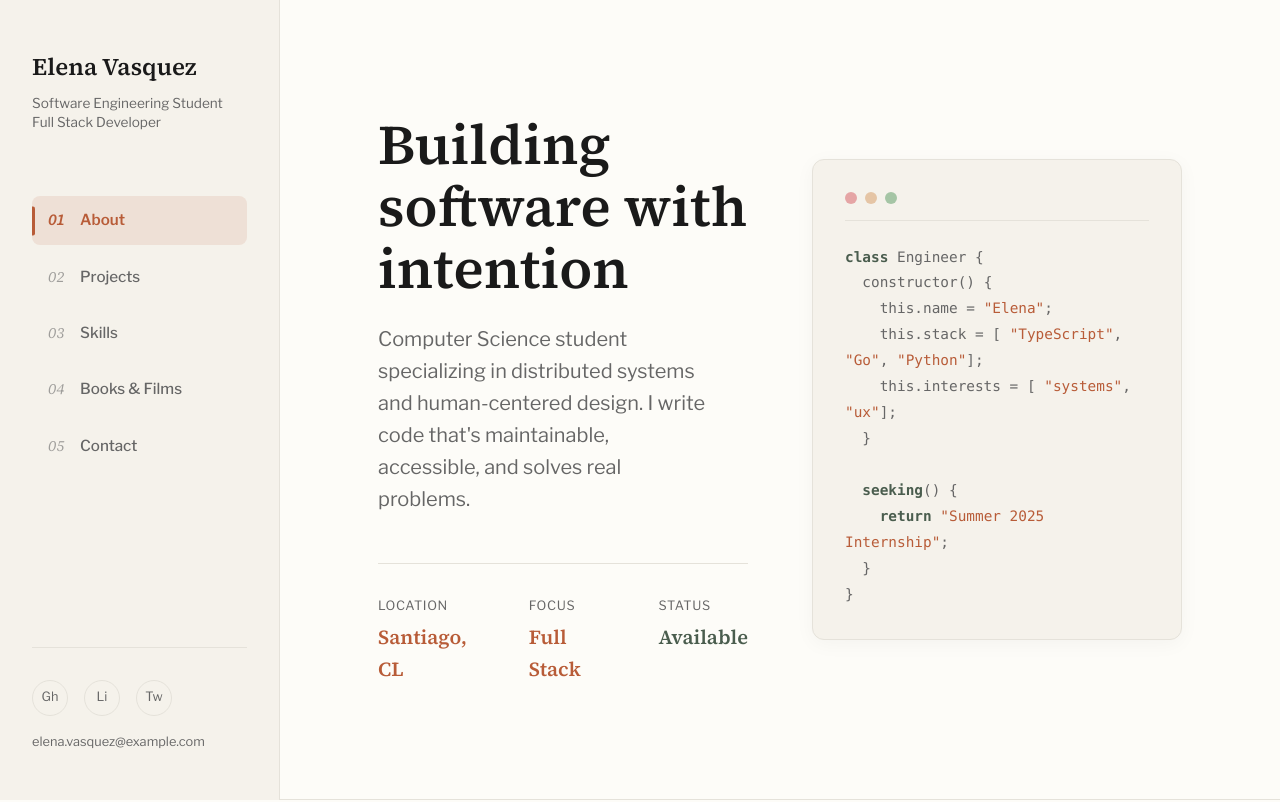
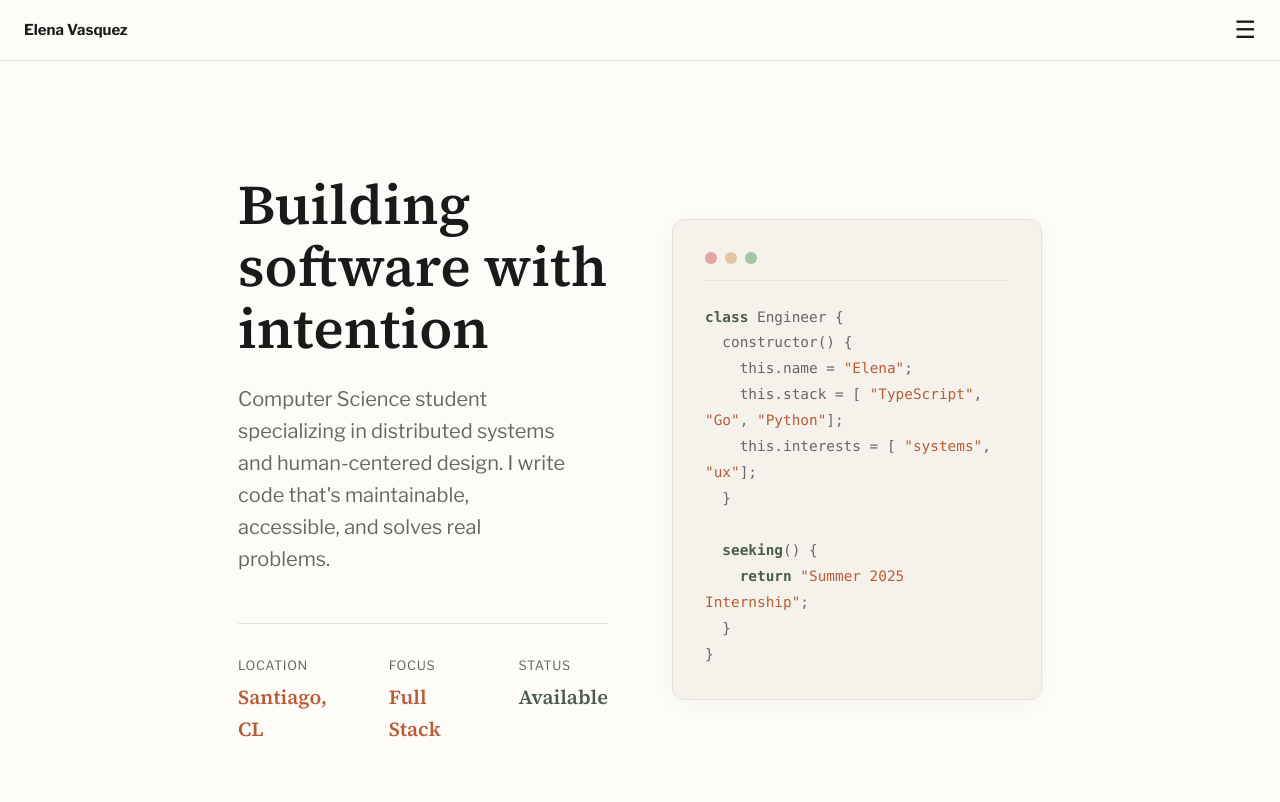
Before and after one commit to clarapbsousa/portfolio, a Next.js app: page / in a window 1280 px wide. Shown: the top 802 px of the page. Built offline with nearby package versions, Linux system fonts and the light colour scheme.

Commit message:
design almost there

```diff
--- /dev/null
+++ b/src/app/components/Header.tsx
@@ -0,0 +1,88 @@
+"use client";
+
+type SectionId = "about" | "projects" | "skills" | "media" | "contact";
+
+type NavItem = { id: SectionId; label: string; icon: string };
+
+type HeaderProps = {
+	name: string;
+	roleLineOne: string;
+	roleLineTwo: string;
+	navItems: NavItem[];
+	activeSection: SectionId;
+	isMenuOpen: boolean;
+	onToggleMenu: () => void;
+	onNavClick: (id: SectionId) => void;
+};
+
+export default function Header({
+	name,
+	roleLineOne,
+	roleLineTwo,
+	navItems,
+	activeSection,
+	isMenuOpen,
+	onToggleMenu,
+	onNavClick,
+}: HeaderProps) {
+	return (
+		<>
+			<div className="mobile-header">
+				<div className="mobile-header__name">{name}</div>
+				<button
+					className="mobile-menu-btn"
+					onClick={onToggleMenu}
+					aria-label="Toggle navigation"
+					aria-expanded={isMenuOpen}
+				>
+					☰
+				</button>
+			</div>
+
+			<aside className={`sidebar${isMenuOpen ? " open" : ""}`}>
+				<div className="sidebar-header">
+					<div className="sidebar-name">{name}</div>
+					<div className="sidebar-role">
+						{roleLineOne}
+						<br />
+						{roleLineTwo}
+					</div>
+				</div>
+
+				<nav>
+					<ul className="nav-menu">
+						{navItems.map((item) => (
+							<li className="nav-item" key={item.id}>
+								<a
+									href={`#${item.id}`}
+									className={`nav-link${
+										activeSection === item.id ? " active" : ""
+									}`}
+									onClick={() => onNavClick(item.id)}
+								>
+									<span className="nav-icon">{item.icon}</span>
+									{item.label}
+								</a>
+							</li>
+						))}
+					</ul>
+				</nav>
+
+				<div className="sidebar-footer">
+					<div className="social-links">
+						<a href="#" className="social-link" title="GitHub">
+							Gh
+						</a>
+						<a href="#" className="social-link" title="LinkedIn">
+							Li
+						</a>
+						<a href="#" className="social-link" title="Twitter">
+							Tw
+						</a>
+					</div>
+					<div className="sidebar-email">clarasousa@gmail.com</div>
+				</div>
+			</aside>
+		</>
+	);
+}
--- a/src/app/global.css
+++ b/src/app/global.css
@@ -31,12 +31,13 @@ html {
   display: flex;
   width: 100%;
   min-height: 100vh;
+  padding-top: 60px;
 }
 
 /* Sidebar Navigation */
 .sidebar {
   position: fixed;
-  left: 0;
+  right: 0;
   top: 0;
   bottom: 0;
   width: var(--sidebar-width);
@@ -47,6 +48,12 @@ html {
   flex-direction: column;
   z-index: 100;
   overflow-y: auto;
+  transform: translateX(100%);
+  transition: transform 0.3s ease;
+}
+
+.sidebar.open {
+  transform: translateX(0);
 }
 
 .sidebar-header {
@@ -169,9 +176,9 @@ html {
 
 /* Main Content */
 .main-content {
-  margin-left: var(--sidebar-width);
+  margin-left: 0;
   flex: 1;
-  max-width: calc(100% - var(--sidebar-width));
+  max-width: 100%;
 }
 
 .container {
@@ -195,7 +202,7 @@ html {
 
 /* Mobile Header */
 .mobile-header {
-  display: none;
+  display: flex;
   position: fixed;
   top: 0;
   left: 0;
--- a/src/app/page.tsx
+++ b/src/app/page.tsx
@@ -1,6 +1,7 @@
 "use client";
 
 import { useEffect, useState } from "react";
+import Header from "./components/Header";
 import "./global.css";
 
 type SectionId = "about" | "projects" | "skills" | "media" | "contact";
@@ -56,62 +57,16 @@ export default function Home() {
 
     return (
         <div className="portfolio-page">
-            <div className="mobile-header">
-                <div className="mobile-header__name">Elena Vasquez</div>
-                <button
-                    className="mobile-menu-btn"
-                    onClick={() => setIsMenuOpen((prev) => !prev)}
-                    aria-label="Toggle navigation"
-                    aria-expanded={isMenuOpen}
-                >
-                    ☰
-                </button>
-            </div>
-
-            <aside className={`sidebar${isMenuOpen ? " open" : ""}`}>
-                <div className="sidebar-header">
-                    <div className="sidebar-name">Elena Vasquez</div>
-                    <div className="sidebar-role">
-                        Software Engineering Student
-                        <br />
-                        Full Stack Developer
-                    </div>
-                </div>
-
-                <nav>
-                    <ul className="nav-menu">
-                        {navItems.map((item) => (
-                            <li className="nav-item" key={item.id}>
-                                <a
-                                    href={`#${item.id}`}
-                                    className={`nav-link${
-                                        activeSection === item.id ? " active" : ""
-                                    }`}
-                                    onClick={() => handleNavClick(item.id)}
-                                >
-                                    <span className="nav-icon">{item.icon}</span>
-                                    {item.label}
-                                </a>
-                            </li>
-                        ))}
-                    </ul>
-                </nav>
-
-                <div className="sidebar-footer">
-                    <div className="social-links">
-                        <a href="#" className="social-link" title="GitHub">
-                            Gh
-                        </a>
-                        <a href="#" className="social-link" title="LinkedIn">
-                            Li
-                        </a>
-                        <a href="#" className="social-link" title="Twitter">
-                            Tw
-                        </a>
-                    </div>
-                    <div className="sidebar-email">elena.vasquez@example.com</div>
-                </div>
-            </aside>
+            <Header
+                name="Elena Vasquez"
+                roleLineOne="Software Engineering Student"
+                roleLineTwo="Full Stack Developer"
+                navItems={navItems}
+                activeSection={activeSection}
+                isMenuOpen={isMenuOpen}
+                onToggleMenu={() => setIsMenuOpen((prev) => !prev)}
+                onNavClick={handleNavClick}
+            />
 
             <main className="main-content">
                 <section id="about" className="hero">
```
